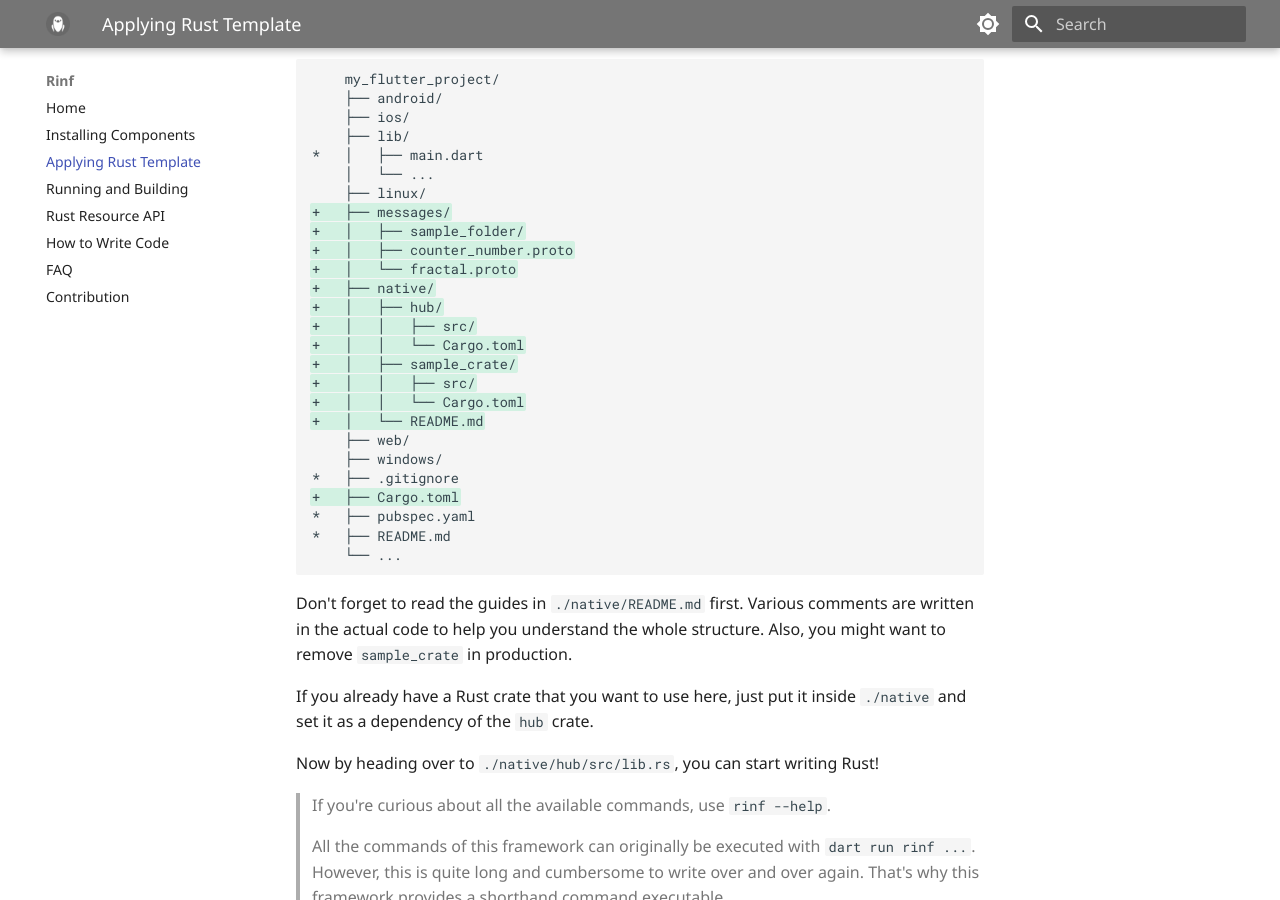
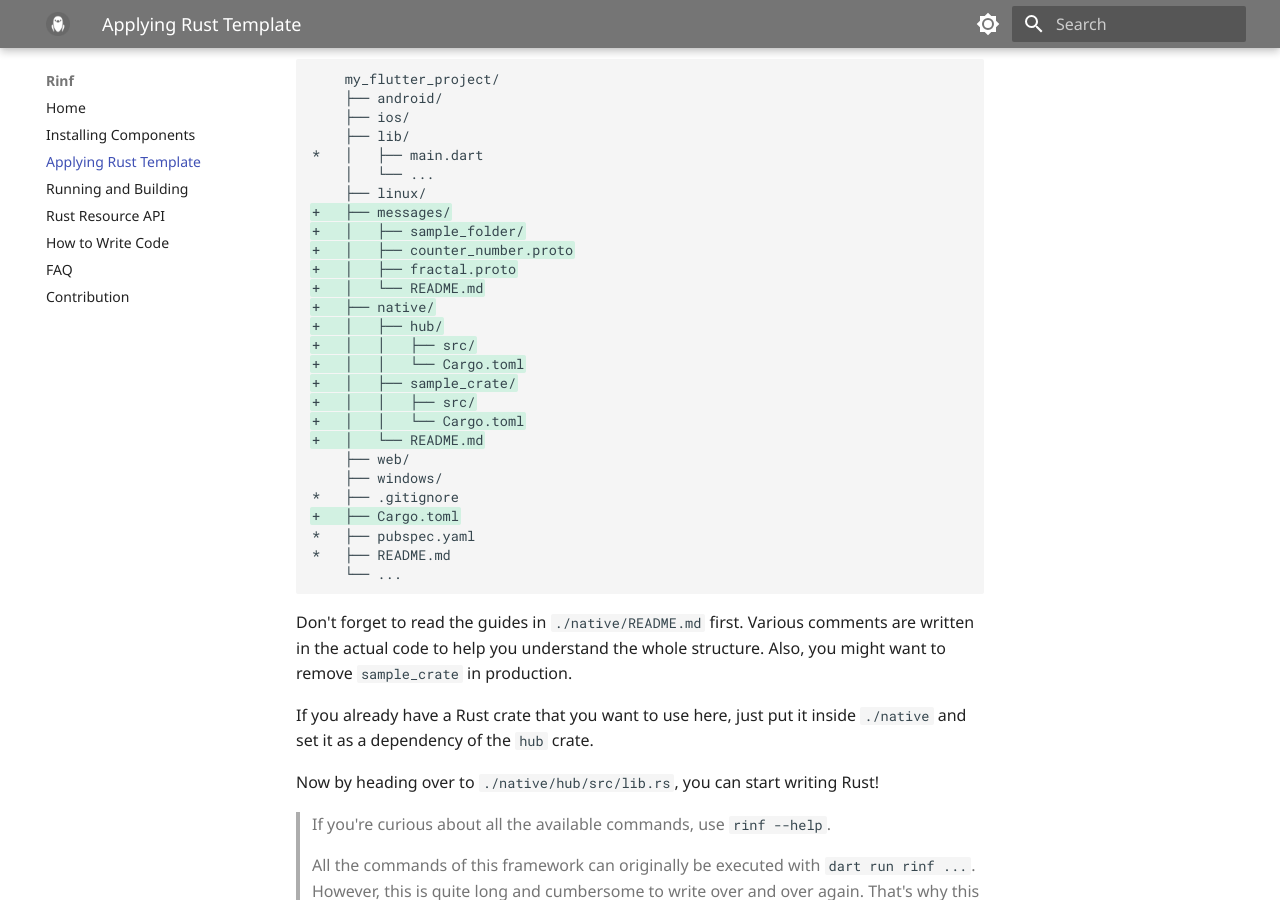
Before and after one commit to cunarist/rinf, an MkDocs documentation site: the page built from documentation/docs/applying-template.md, in a window 1280 px wide and 900 px high, scrolled down 522 px. Built offline with MkDocs 1.6.1 and Material for MkDocs 9.7.7, drawn with Linux system fonts in a browser that asks for light colours.

Commit message:
Update docs

```diff
--- a/documentation/docs/applying-template.md
+++ b/documentation/docs/applying-template.md
@@ -33,7 +33,8 @@ After running the command, you'll have new files and folders as your starter Rus
 +   ├── messages/
 +   │   ├── sample_folder/
 +   │   ├── counter_number.proto
-+   │   └── fractal.proto
++   │   ├── fractal.proto
++   │   └── README.md
 +   ├── native/
 +   │   ├── hub/
 +   │   │   ├── src/
```
